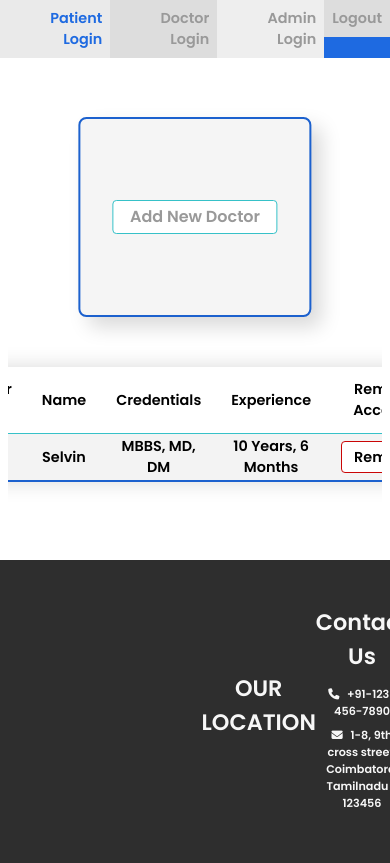
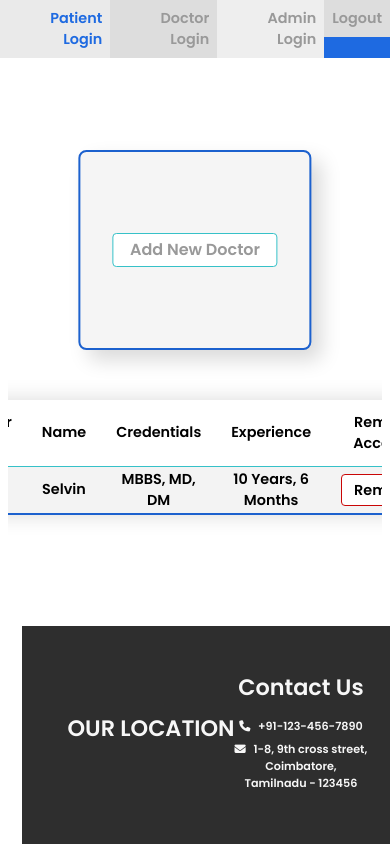
Before and after one commit to SmilinJasper/patient-monitoring-platform, a PHP site: page /admin_dashboard.php in a window 390 px wide; the page is wider, and only the part inside the window is pictured. Run offline with PHP 8.4, Linux system fonts and the light colour scheme; data comes from the database, SQL or seed files in the repository; some libraries are stand-ins or nearby versions.

Commit message:
make-footer-responsive

```diff
--- a/css/style.css
+++ b/css/style.css
@@ -744,10 +744,10 @@ div.bmi-value {
 
 footer {
     margin-top: 4em;
-    padding: 4em 18em;
+    padding: 4em 0em;
     width: 100%;
     display: flex;
-    justify-content: space-around;
+    justify-content: center;
     align-items: center;
     background: #2e2e2e;
     color: hsl(0, 0%, 97%);
@@ -765,6 +765,10 @@ footer p {
 
 footer i {
     margin-right: 5px;
+}
+
+footer:last-child {
+    margin-left: 2em;
 }
 
 
```
